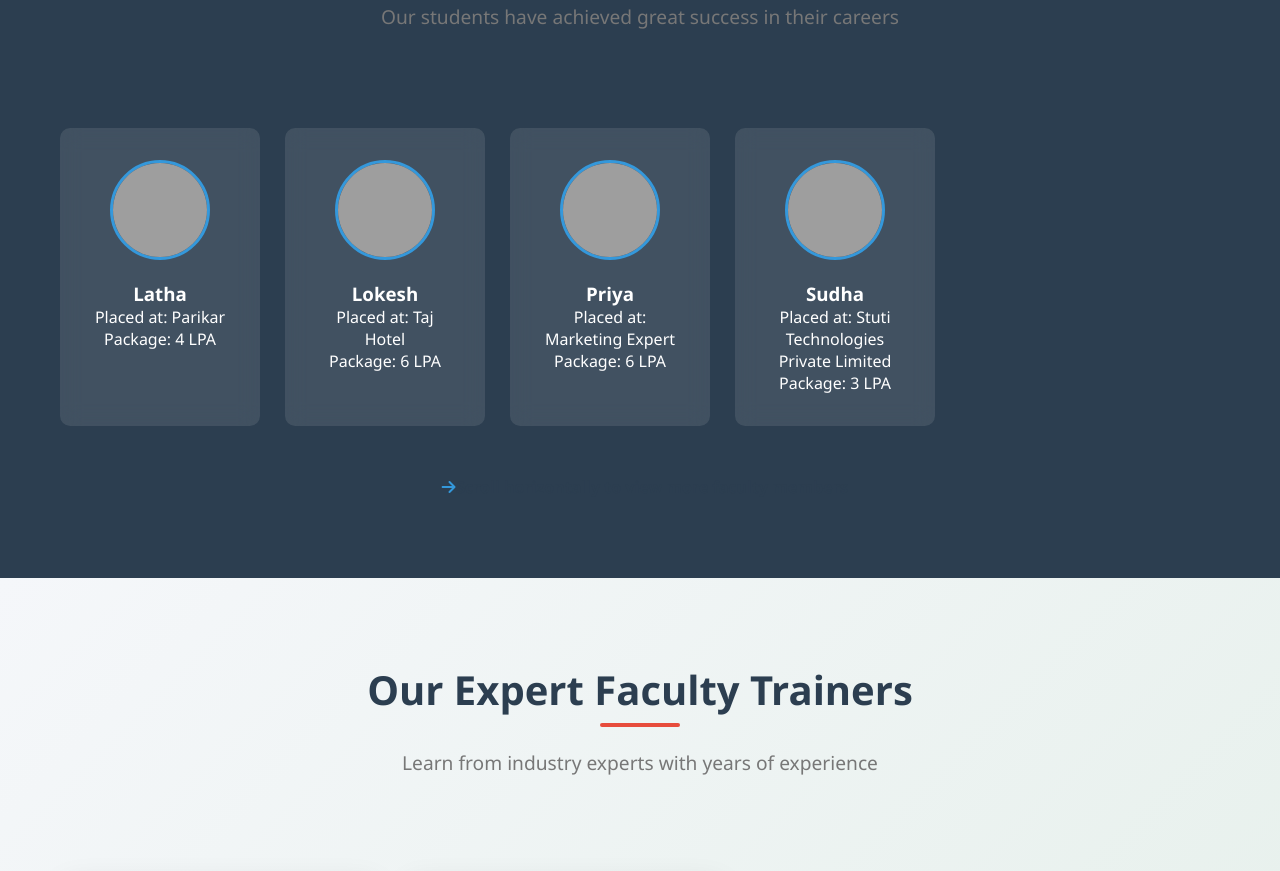
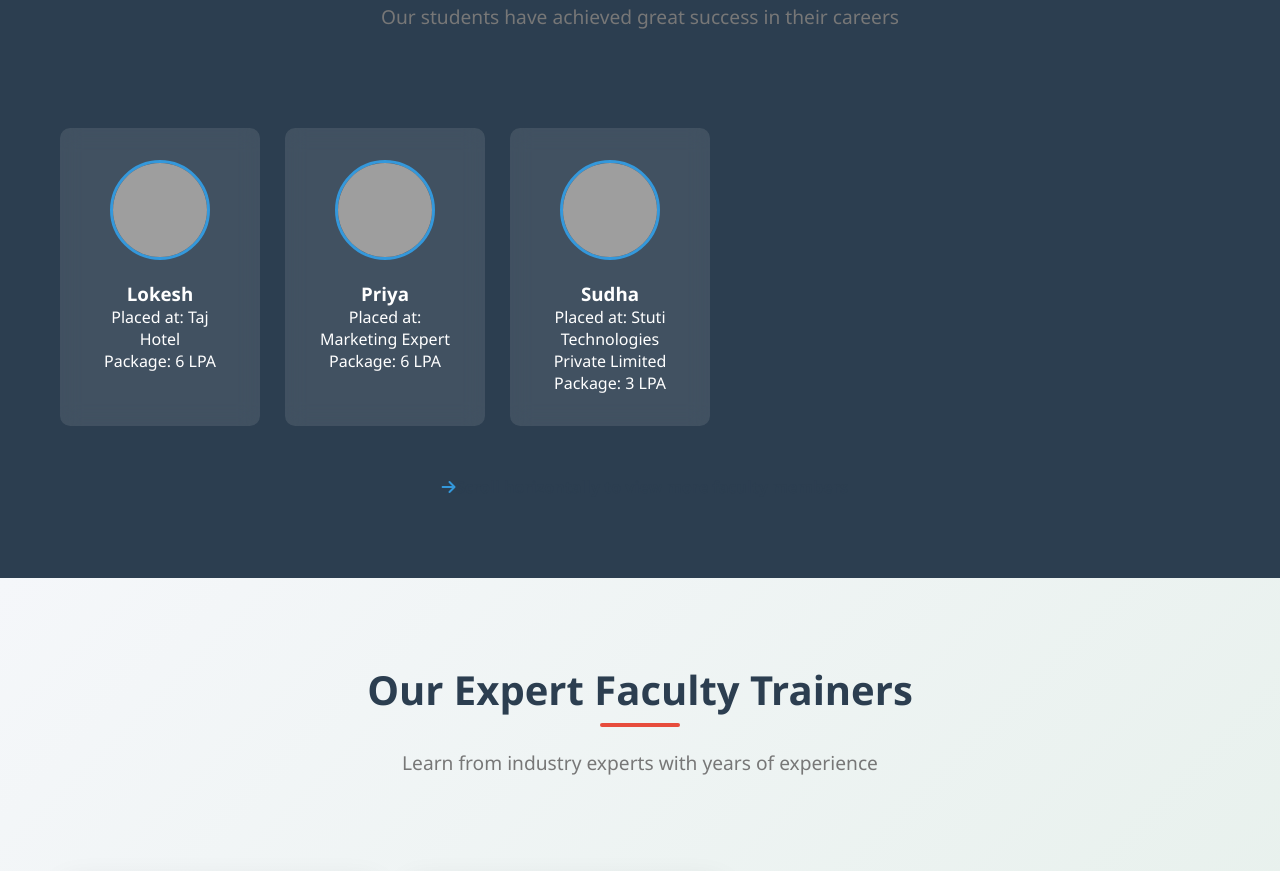
Before and after one commit to MissionSuccess/home, a plain HTML site: page index.html in a window 1280 px wide. Shown: the part 2476-3347 px from the top of the page. Drawn offline with Linux system fonts and the light colour scheme; grey boxes are pictures that could not be loaded.

Commit message:
Update index.html

```diff
--- a/index.html
+++ b/index.html
@@ -762,16 +762,6 @@
             </div>
             <div class="faculty-horizontal-scroll">
 
-
-
-                <div class="story-card">
-                    <img src="https://media.licdn.com/dms/image/v2/D5603AQExqAzUjSex0A/profile-displayphoto-crop_800_800/B56ZjcX8G8HQAM-/0/1756043922953?e=1758758400&v=beta&t=2ZNupORnD9uKKNt8OjsextvvcFY4hFjHWAMNiiu-F_Y" alt="Student" class="story-img">
-                    <h3>Latha</h3>
-                    <p>Placed at:  Parikar</p>
-                    <p>Package: 4 LPA</p>
-                </div>
-
-
                 <div class="story-card">
                     <img src="https://media.licdn.com/dms/image/v2/D4E03AQHTKESujzcmAw/profile-displayphoto-shrink_800_800/B4EZbAEnZNHoAk-/0/1746979158765?e=1758758400&v=beta&t=t177of_xdC6WLujXspgNgxr2es48lcL-WP05xPkLq80" alt="Student" class="story-img">
                     <h3>Lokesh</h3>
```
